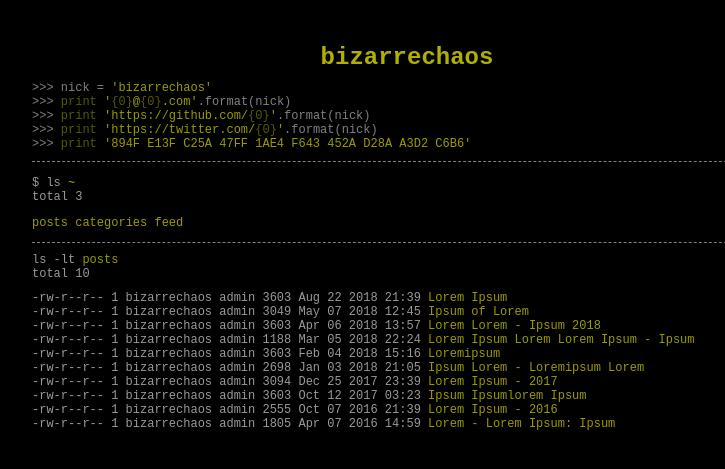
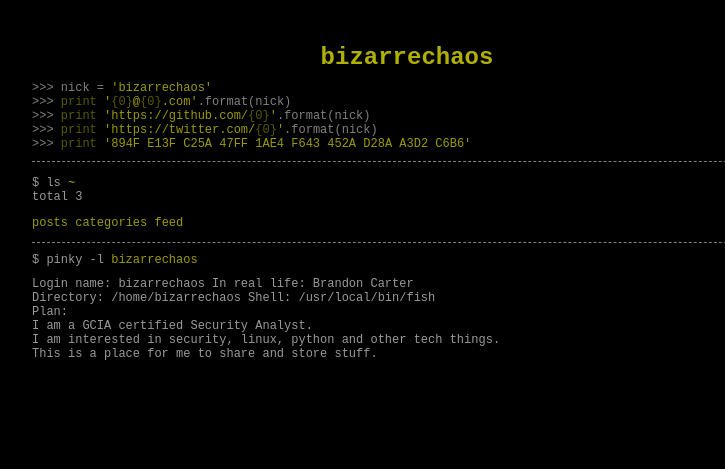
Before and after one commit to bizarrechaos/bizarrechaos.github.io, a Jekyll site: the page built from index.md, in a window 1280 px wide. Shown: the top 469 px of the page, without its empty margins (233-958 px from the left). Built offline with Jekyll 4.4.1, drawn with Linux system fonts in a browser that asks for light colours.

Commit message:
Update index.md

```diff
--- a/index.md
+++ b/index.md
@@ -1,9 +1,12 @@
 ---
 layout: default
 ---
-<p>ls -lt <a class="string" href="{{ site.url }}/posts/">posts</a><br />total {{ site.posts | size }}</p>
+<p>$ pinky -l <span class="string">{{ site.nick  }}</span></p>
 <p>
-    {% for post in site.categories.posts %}
-        -rw-r--r-- 1 {{ site.nick }} admin {{ post.content | size }} {{ post.date | date: "%b %d %Y %H:%M" }} <a class="string" href="{{ post.url }}">{{ post.title }}</a><br />
-    {% endfor %}
+Login name: {{ site.nick }}          In real life: Brandon Carter<br />
+Directory: /home/{{ site.nick }}          Shell: /usr/local/bin/fish<br />
+Plan:<br />
+I am a GCIA certified Security Analyst.<br />
+I am interested in security, linux, python and other tech things.<br />
+This is a place for me to share and store stuff.<br />
 </p>
```
